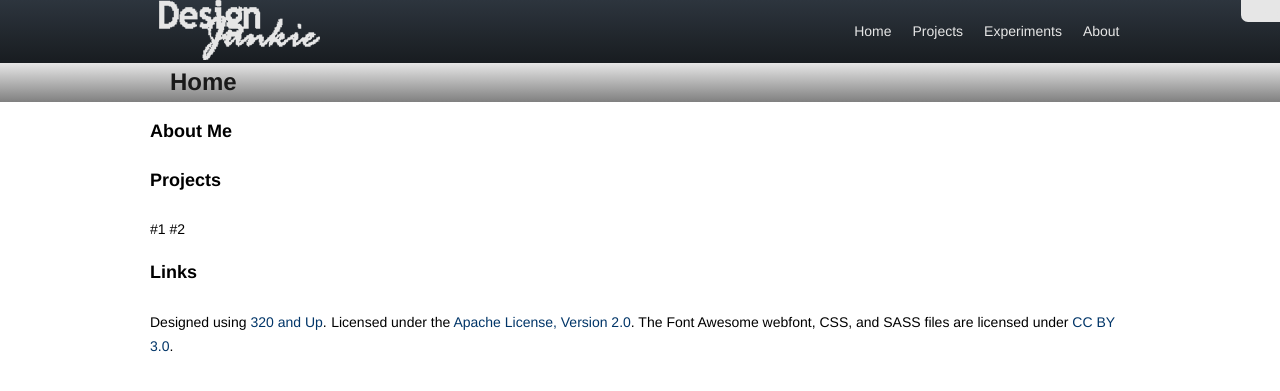
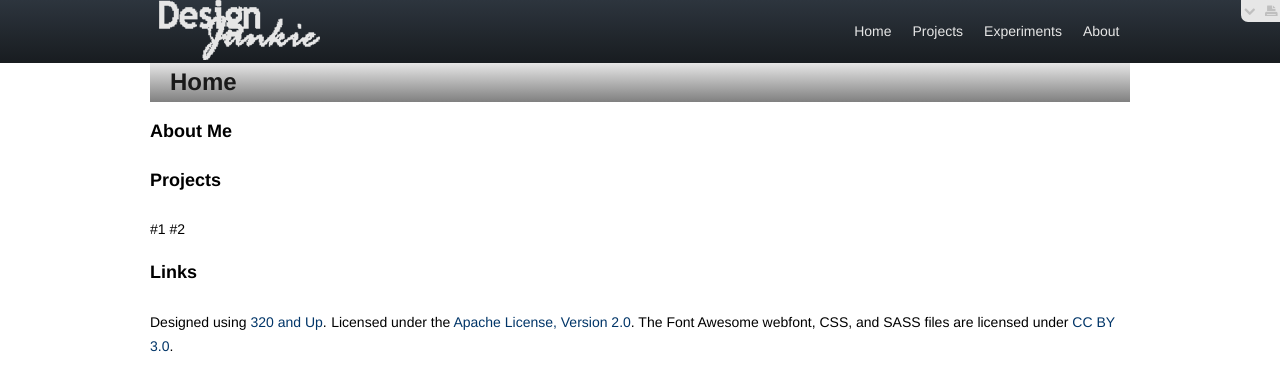
Before and after one commit to devlinjunker/design-junkie, a PHP site: page /index.php in a window 1280 px wide. Shown: the top 391 px of the page. Run offline with PHP 8.4, Linux system fonts and the light colour scheme; some libraries are stand-ins or nearby versions.

Commit message:
changing width of page

```diff
--- a/header.htm
+++ b/header.htm
@@ -85,11 +85,10 @@ Apache License: v2.0. http://www.apache.org/licenses/LICENSE-2.0
 		</div>
 	</header>
 
-
+	<div class="container">
 		<header id="pagebanner">
 			<div class="container">
 				<h2><?php echo $pagetitle;?></h2>
 			</div>
 		</header>
 		<div id="content" class="content clearfix">
-		<div class="container">
--- a/sass/_page.scss
+++ b/sass/_page.scss
@@ -14,6 +14,7 @@ position : fixed;
 right : 0px;
 top : 0px;
 background-color : $lightergrey;
+color: $lightgrey;
 @include border-radius(0px, 0px, 7px, 0px);
 
 	li{
--- a/stylesheets/screen.css
+++ b/stylesheets/screen.css
@@ -2435,6 +2435,7 @@ body {
   right: 0px;
   top: 0px;
   background-color: #e6e6e6;
+  color: #bfbfbf;
   -webkit-border-top-right-radius: 0px;
   -webkit-border-bottom-right-radius: 0px;
   -webkit-border-bottom-left-radius: 7px;
@@ -2451,12 +2452,12 @@ body {
   -moz-background-clip: padding;
   background-clip: padding-box;
 }
-/* line 19, C:/Users/Devlin/Dropbox/CS Stuff/Web Development/design-junkie/sass/_page.scss */
+/* line 20, C:/Users/Devlin/Dropbox/CS Stuff/Web Development/design-junkie/sass/_page.scss */
 #accessibility li {
   display: inline;
 }
 
-/* line 24, C:/Users/Devlin/Dropbox/CS Stuff/Web Development/design-junkie/sass/_page.scss */
+/* line 25, C:/Users/Devlin/Dropbox/CS Stuff/Web Development/design-junkie/sass/_page.scss */
 #banner {
   *zoom: 1;
   background-image: -webkit-gradient(linear, 0 0, 0 100%, from(#2d353e), to(#181c20));
@@ -2478,30 +2479,30 @@ body {
 #banner:after {
   clear: both;
 }
-/* line 29, C:/Users/Devlin/Dropbox/CS Stuff/Web Development/design-junkie/sass/_page.scss */
+/* line 30, C:/Users/Devlin/Dropbox/CS Stuff/Web Development/design-junkie/sass/_page.scss */
 #banner a {
   color: inherit;
 }
-/* line 33, C:/Users/Devlin/Dropbox/CS Stuff/Web Development/design-junkie/sass/_page.scss */
+/* line 34, C:/Users/Devlin/Dropbox/CS Stuff/Web Development/design-junkie/sass/_page.scss */
 #banner a:hover {
   color: #bfbfbf;
   text-decoration: none;
 }
 
-/* line 39, C:/Users/Devlin/Dropbox/CS Stuff/Web Development/design-junkie/sass/_page.scss */
+/* line 40, C:/Users/Devlin/Dropbox/CS Stuff/Web Development/design-junkie/sass/_page.scss */
 #logo {
   padding: 0px 80px;
   width: 175px;
   height: 60px;
   background: url(http://www.engr.oregonstate.edu/~junkerd/design-junkie/img/logo-sprite.png) 0 0;
 }
-/* line 45, C:/Users/Devlin/Dropbox/CS Stuff/Web Development/design-junkie/sass/_page.scss */
+/* line 46, C:/Users/Devlin/Dropbox/CS Stuff/Web Development/design-junkie/sass/_page.scss */
 #logo:hover {
   background: url(http://www.engr.oregonstate.edu/~junkerd/design-junkie/img/logo-sprite.png) 0 61px;
   cursor: hand;
 }
 
-/* line 51, C:/Users/Devlin/Dropbox/CS Stuff/Web Development/design-junkie/sass/_page.scss */
+/* line 52, C:/Users/Devlin/Dropbox/CS Stuff/Web Development/design-junkie/sass/_page.scss */
 #pagebanner {
   background-image: -webkit-gradient(linear, 0 0, 0 100%, from(#e6e6e6), to(gray));
   background-image: -webkit-linear-gradient(top, #e6e6e6, gray);
@@ -2512,7 +2513,7 @@ body {
   background-image: linear-gradient(top, #e6e6e6, #808080);
   background-repeat: repeat-x;
 }
-/* line 53, C:/Users/Devlin/Dropbox/CS Stuff/Web Development/design-junkie/sass/_page.scss */
+/* line 54, C:/Users/Devlin/Dropbox/CS Stuff/Web Development/design-junkie/sass/_page.scss */
 #pagebanner h2 {
   padding: 5px;
   margin-left: 15px;
```
Lines whose indentation alone changed are shown as unchanged.
